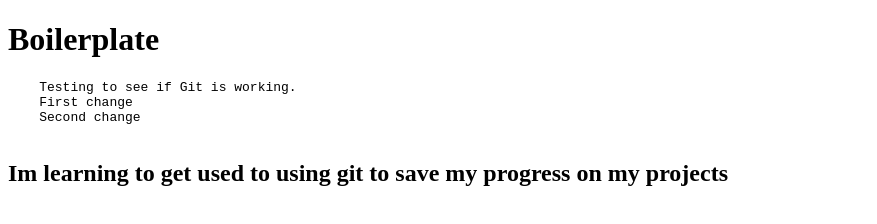
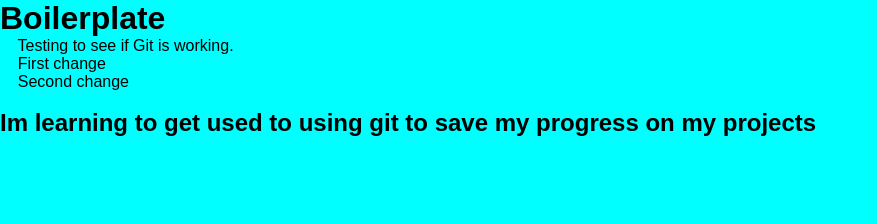
Before and after one commit to SandileSK/My-first-Repository, a plain HTML site: page index.html in a window 1280 px wide. Shown: the whole page, without its empty margins (0-877 px from the left). Drawn offline with Linux system fonts and the light colour scheme.

Commit message:
added some styles

```diff
--- a/index.html
+++ b/index.html
@@ -4,6 +4,7 @@
     <meta charset="UTF-8">
     <meta name="viewport" content="width=device-width, initial-scale=1.0">
     <title>Document</title>
+    <link rel="stylesheet" href="styles.css">
 </head>
 <body>
    <h1>Boilerplate</h1>
--- /dev/null
+++ b/styles.css
@@ -0,0 +1,6 @@
+*{
+    font-family: sans-serif;
+    background-color: aqua;
+    margin: 0;
+    padding: 0;
+}
```
